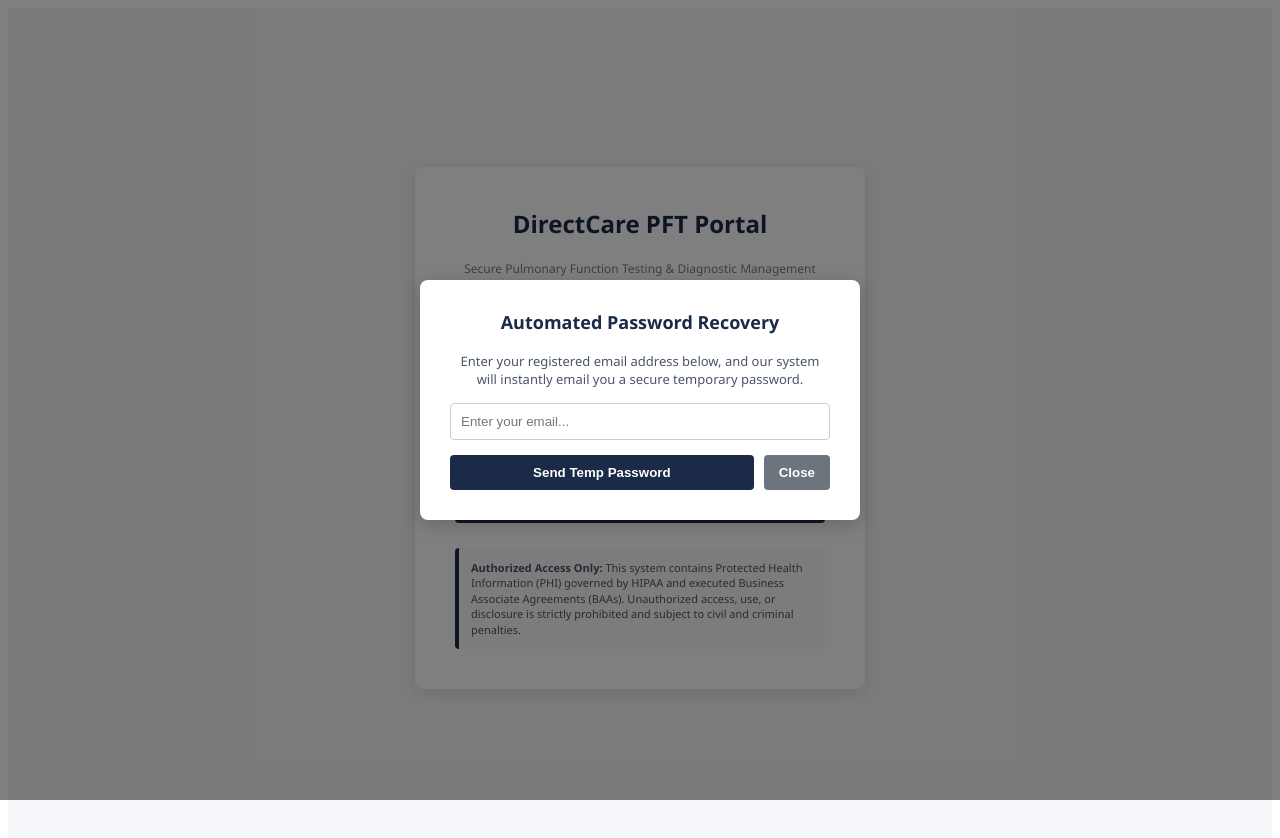
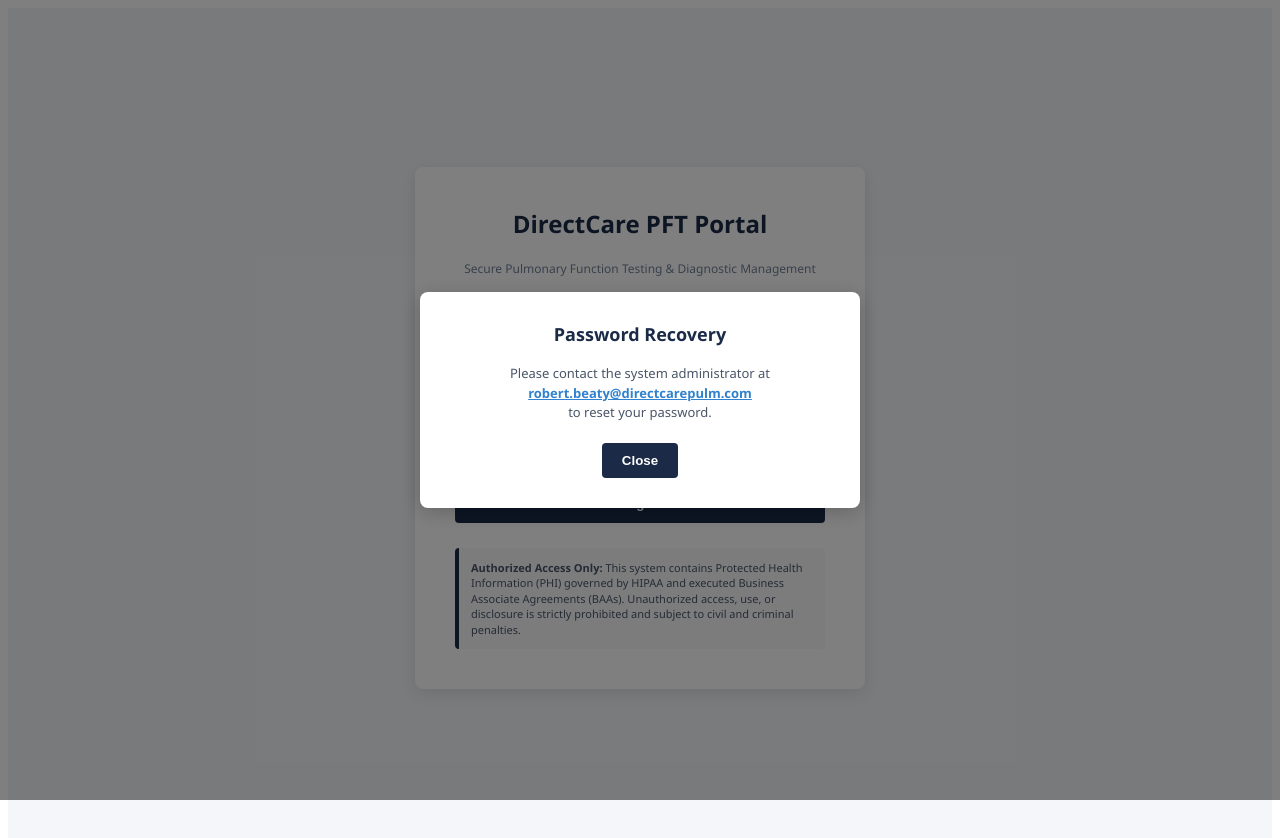
Before and after one commit to rbeatyrrt-ux/DirectCarePulm, a React (Vite) app: page / in a window 1280 px wide. Both pictures are taken after a click on the button "Forgot Password?". Shown: the top 838 px of the page. Built offline with nearby package versions, Linux system fonts and the light colour scheme.

Commit message:
Revert to administrator contact message for password resets

```diff
--- a/src/App.jsx
+++ b/src/App.jsx
@@ -12,10 +12,8 @@ export default function App() {
   const [password, setPassword] = useState('');
   const [error, setError] = useState('');
 
-  // Forgot Password States
+  // Forgot Password Modal State
   const [showForgotModal, setShowForgotModal] = useState(false);
-  const [forgotEmail, setForgotEmail] = useState('');
-  const [forgotMsg, setForgotMsg] = useState('');
 
   useEffect(() => {
     const handleUnload = () => {
@@ -91,49 +89,19 @@ export default function App() {
             </p>
           </div>
 
-          {/* FULLY AUTOMATED FORGOT PASSWORD MODAL */}
+          {/* CONTACT ADMIN FORGOT PASSWORD MODAL */}
           {showForgotModal && (
             <div style={{ position: 'fixed', top: 0, left: 0, width: '100%', height: '100%', backgroundColor: 'rgba(0,0,0,0.5)', display: 'flex', justifyContent: 'center', alignItems: 'center', zIndex: 1000 }}>
-              <div style={{ backgroundColor: 'white', padding: '30px', borderRadius: '8px', width: '380px', boxShadow: '0 4px 20px rgba(0,0,0,0.2)' }}>
-                <h3 style={{ marginTop: 0, color: '#1a2a47', fontSize: '18px', textAlign: 'center' }}>Automated Password Recovery</h3>
-                <p style={{ fontSize: '13px', color: '#4a5568', lineHeight: '1.4', marginBottom: '15px', textAlign: 'center' }}>
-                  Enter your registered email address below, and our system will instantly email you a secure temporary password.
+              <div style={{ backgroundColor: 'white', padding: '30px', borderRadius: '8px', width: '380px', boxShadow: '0 4px 20px rgba(0,0,0,0.2)', textAlign: 'center' }}>
+                <h3 style={{ marginTop: 0, color: '#1a2a47', fontSize: '18px' }}>Password Recovery</h3>
+                <p style={{ fontSize: '13px', color: '#4a5568', lineHeight: '1.5', marginBottom: '20px' }}>
+                  Please contact the system administrator at <br />
+                  <a href="mailto:robert.beaty@directcarepulm.com" style={{ color: '#3182ce', fontWeight: 'bold' }}>robert.beaty@directcarepulm.com</a> <br />
+                  to reset your password.
                 </p>
-
-                <form onSubmit={async (e) => {
-                  e.preventDefault();
-                  setForgotMsg('Processing request...');
-                  try {
-                    const res = await fetch('https://directcare-backend.onrender.com/api/forgot-password', {
-                      method: 'POST',
-                      headers: { 'Content-Type': 'application/json' },
-                      body: JSON.stringify({ email: forgotEmail })
-                    });
-                    const data = await res.json();
-                    setForgotMsg(data.message || 'Temporary password sent!');
-                  } catch (err) {
-                    setForgotMsg('Failed to process request. Please try again.');
-                  }
-                }}>
-                  <input
-                    type="email"
-                    placeholder="Enter your email..."
-                    value={forgotEmail}
-                    onChange={e => setForgotEmail(e.target.value)}
-                    style={{ width: '100%', padding: '10px', borderRadius: '4px', border: '1px solid #ccc', boxSizing: 'border-box', marginBottom: '15px' }}
-                    required
-                  />
-                  {forgotMsg && <p style={{ fontSize: '12px', color: '#2b6cb0', marginBottom: '15px', textAlign: 'center', fontWeight: 'bold' }}>{forgotMsg}</p>}
-
-                  <div style={{ display: 'flex', gap: '10px' }}>
-                    <button type="submit" style={{ flex: 1, padding: '10px', backgroundColor: '#1a2a47', color: 'white', border: 'none', borderRadius: '4px', fontWeight: 'bold', cursor: 'pointer' }}>
-                      Send Temp Password
-                    </button>
-                    <button type="button" onClick={() => { setShowForgotModal(false); setForgotMsg(''); setForgotEmail(''); }} style={{ padding: '10px 15px', backgroundColor: '#6c757d', color: 'white', border: 'none', borderRadius: '4px', fontWeight: 'bold', cursor: 'pointer' }}>
-                      Close
-                    </button>
-                  </div>
-                </form>
+                <button type="button" onClick={() => setShowForgotModal(false)} style={{ padding: '10px 20px', backgroundColor: '#1a2a47', color: 'white', border: 'none', borderRadius: '4px', fontWeight: 'bold', cursor: 'pointer' }}>
+                  Close
+                </button>
               </div>
             </div>
           )}
```
